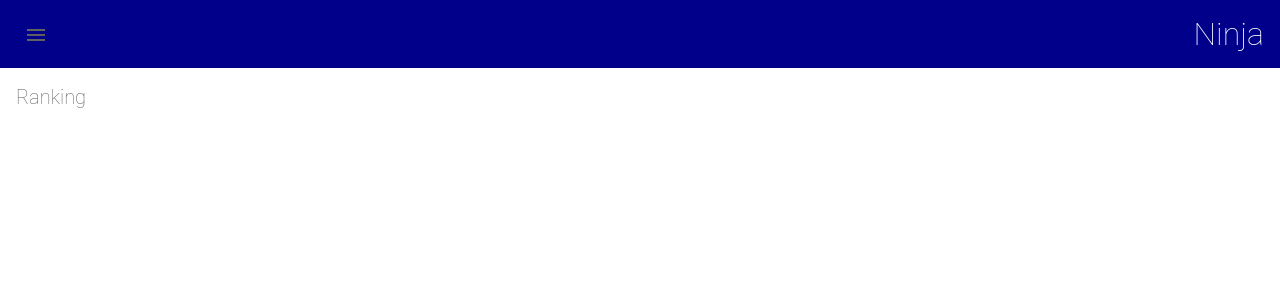
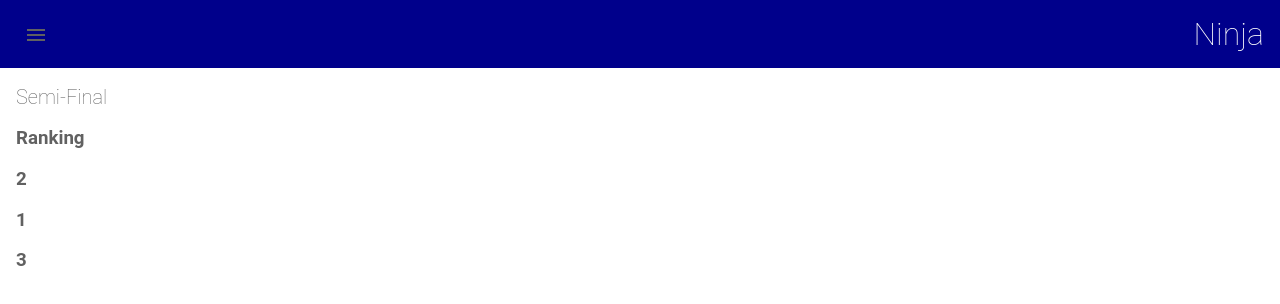
Before and after one commit to havababay/ninja-demo-app, an Angular app: page /show/1 in a window 1280 px wide. Shown: the top 304 px of the page. Built offline with nearby package versions, Linux system fonts and the light colour scheme.

Commit message:
2 files modified, 1 added, 1 deleted

```diff
--- /dev/null
+++ b/src/app/data/show-results.ts
@@ -0,0 +1,35 @@
+export const showResultsCollection = [
+  {
+    show: 1,
+    candidates: [
+      {
+        candidate: 2,
+        results: [
+          {
+            obstacle : 3,
+            result: "SUCCESS",
+          },
+        ]
+      },
+      {
+        candidate: 1,
+        results: [
+          {
+            obstacle : 2,
+            result: "FAILED",
+          },
+        ]
+      },
+      {
+        candidate: 3,
+        show: 1,
+        results: [
+          {
+            obstacle : 3,
+            result: "FAILED",
+          },
+        ]
+      }
+    ]
+  },
+];
--- a/src/app/show-details/show-details.component.html
+++ b/src/app/show-details/show-details.component.html
@@ -1,9 +1,10 @@
-<h2>Ranking</h2>
 
-<div *ngFor="let show of shows">
+<h2>{{ show.name }}</h2>
+
+
+<h3>Ranking</h3>
+<div *ngFor="let candidateResult of showResults.candidates">
   <h3>
-    <a [title]="show.name + ' details'" [routerLink]="['/show', show.id]">
-      {{ show.name }}
-    </a>
+      {{ candidateResult.candidate }}
   </h3>
 </div>
--- a/src/app/show-details/show-details.component.ts
+++ b/src/app/show-details/show-details.component.ts
@@ -1,6 +1,7 @@
 import { Component, OnInit } from '@angular/core';
 import { ActivatedRoute } from '@angular/router';
 import { shows } from '../data/shows';
+import { showResultsCollection } from '../data/show-results';
 
 @Component({
   selector: 'app-show-details',
@@ -9,17 +10,21 @@ import { shows } from '../data/shows';
 })
 export class ShowDetailsComponent implements OnInit {
   show;
+  showResults;
 
   constructor(
     private route: ActivatedRoute,
   ) { }
 
   ngOnInit() {
-  // First get the product id from the current route.
   const showIdFromRoute = this.route.snapshot.paramMap.get('showId');
-  // Find the product that correspond with the id provided in route.
+
   this.show = shows.find(show => {
     return show.id === Number(showIdFromRoute);
   });
+
+  this.showResults = showResultsCollection.find(showResults => {
+    return showResults.show === Number(showIdFromRoute);
+  });
   }
 }
```
Also changed, not shown: src/app/data/rounds.ts (deleted, +0 -35 lines).
